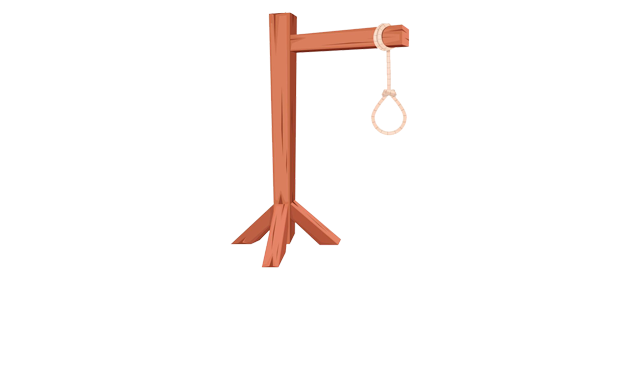
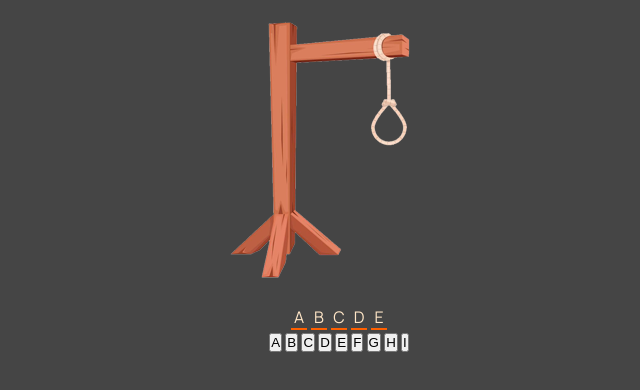
Before and after one commit to sergiocouter/Jogo-da-Forca, a plain HTML site: page index.html in a window 1280 px wide. Shown: the whole page, without its empty margins (301-941 px from the left). Drawn offline with Linux system fonts and the light colour scheme.

Commit message:
Desenvolvendo html e css

```diff
--- a/css/style.css
+++ b/css/style.css
@@ -1,13 +1,34 @@
+@import url('https://fonts.googleapis.com/css2?family= Manrope :wght@400;600;700;800 & display=swap');
+
 *{
     margin: 0;
     padding: 0;
     box-sizing: border-box;
 }
 
+:root{
+    --cor-background: #454545;
+    --cor-secundaria: #FF6000;
+    --cor-terciaria: #FFA559;
+    --cor-quartenaria: #FFE6C7;
+
+    --font-principal: 'Manrope', sans-serif;
+}
+
+.body{
+    width: 100vw;
+    height: 90vh;
+    margin-top: 10px;
+    background-color: var(--cor-background);
+    font-family: var(--font-principal);
+}
+
 .container{
     display: flex;
     justify-content: center;
     align-items: center;
+    flex-direction: column;
+    flex-wrap: wrap;
 }
 
 .container__imagem{
@@ -16,3 +37,20 @@
     width: 234px;
     height: 272px;
 }
+
+.container__palavra-secreta{
+    display: flex;
+    flex-direction: row;
+    justify-content: center;
+    align-items: center;
+    font-size: 1rem;
+    margin-top: 3vh;
+}
+
+.letras{
+    width: 1rem;
+    text-align: center;
+    border-bottom: 2px solid var(--cor-secundaria);
+    color: var(--cor-quartenaria);
+    margin: 0 2px;
+}
--- a/index.html
+++ b/index.html
@@ -7,17 +7,34 @@
     <link rel="stylesheet" href="css/style.css" media="screen">
     <title>Jogo da forca</title>
 </head>
-<body>
+<body class="body">
     <main class="container">
         <div class="container__imagem" id="imagem">
 
         </div>
+
         <div class="container__palavra-secreta" id="palavra-secreta">
+            <div class="letras">A</div>
+            <div class="letras">B</div>
+            <div class="letras">C</div>
+            <div class="letras">D</div>
+            <div class="letras">E</div>
+        </div>
 
+        <div class="container__teclado" id="teclado">
+            <div class="teclas">
+                <button id="tecla-A">A</button>
+                <button id="tecla-B">B</button>
+                <button id="tecla-C">C</button>
+                <button id="tecla-D">D</button>
+                <button id="tecla-E">E</button>
+                <button id="tecla-F">F</button>
+                <button id="tecla-G">G</button>
+                <button id="tecla-H">H</button>
+                <button id="tecla-I">I</button>
+            </div>
         </div>
-        <div class="container__teclado" id="teclado">
 
-        </div>
         <div class="container__categoria" id="categoria">
 
         </div>
```
